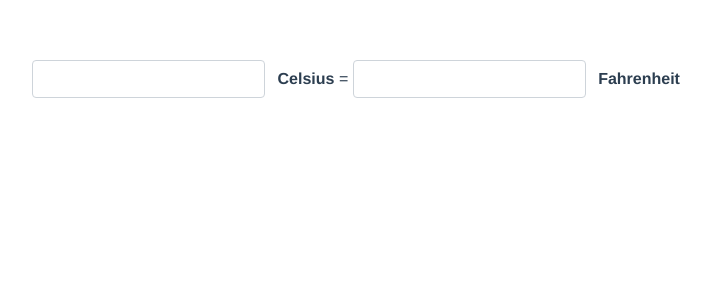
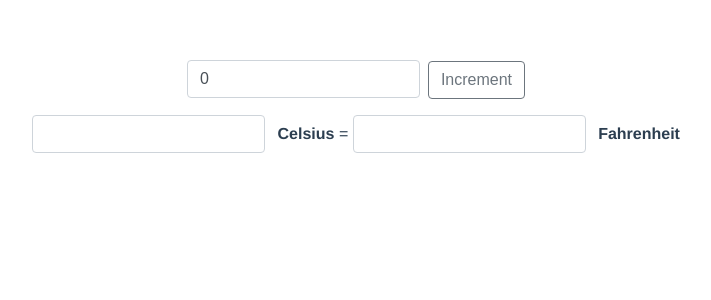
Before and after one commit to zanderi/vue-7gui, a Vue app: page / in a window 1280 px wide. Shown: the top 300 px of the page, without its empty margins (284-995 px from the left). Built offline with nearby package versions, Linux system fonts and the light colour scheme.

Commit message:
Added the increment component

```diff
--- a/src/App.vue
+++ b/src/App.vue
@@ -1,5 +1,6 @@
 <template>
   <div id="app">
+    <increment></increment>
     <Celsius></Celsius>
     =
     <Fahrenheit></Fahrenheit>
@@ -9,10 +10,12 @@
 <script>
 import Celsius from './components/celsius'
 import Fahrenheit from './components/fahrenheit'
+import Increment from "./components/increment";
 
 export default {
   name: 'app',
   components: {
+    Increment,
     Celsius,
     Fahrenheit
   }
@@ -46,4 +49,7 @@
     border-radius: .25rem;
     margin-right:.5rem;
   }
+  .row{
+    margin-bottom: 1rem;
+  }
 </style>
--- /dev/null
+++ b/src/components/increment.vue
@@ -0,0 +1,53 @@
+<template>
+    <div class="row">
+        <input type="text" id="increment" v-model="incrementCounter">
+        <button @click="increment">Increment</button>
+    </div>
+</template>
+
+<script>
+    export default {
+        name: "increment",
+        computed: {
+          incrementCounter () {
+              return this.$store.state.incrementCount;
+          }
+        },
+        methods: {
+            increment() {
+                this.$store.commit("incrementCounter")
+            }
+        }
+    }
+</script>
+
+<style scoped lang="scss">
+ button {
+     cursor: pointer;
+     -webkit-appearance: button;
+     display: inline-block;
+     font-weight: 400;
+     text-align: center;
+     white-space: nowrap;
+     vertical-align: middle;
+     -webkit-user-select: none;
+     -moz-user-select: none;
+     -ms-user-select: none;
+     user-select: none;
+     border: 1px solid transparent;
+     padding: .375rem .75rem;
+     font-size: 1rem;
+     line-height: 1.5;
+     border-radius: .25rem;
+     transition: color .15s ease-in-out,background-color .15s ease-in-out,border-color .15s ease-in-out,box-shadow .15s ease-in-out;
+     color: #6c757d;
+     background-color: transparent;
+     background-image: none;
+     border-color: #6c757d;
+     &:hover{
+          color: #fff;
+          background-color: #6c757d;
+          border-color: #6c757d;
+      }
+ }
+</style>
--- a/src/store/index.js
+++ b/src/store/index.js
@@ -5,10 +5,14 @@
 
 export default new Vuex.Store({
   state: {
+    incrementCount: 0,
     fahrenheit: '',
     celsius: ''
   },
   mutations: {
+    incrementCounter: (state) => {
+      state.incrementCount++
+    },
     updateFahrenheit: (state, data) => {
       if(data.match(/^[\d]*[.]?[\d]*$/) && data !== '') {
         state.fahrenheit = (data.trim() * (9 / 5) + 32);
```
